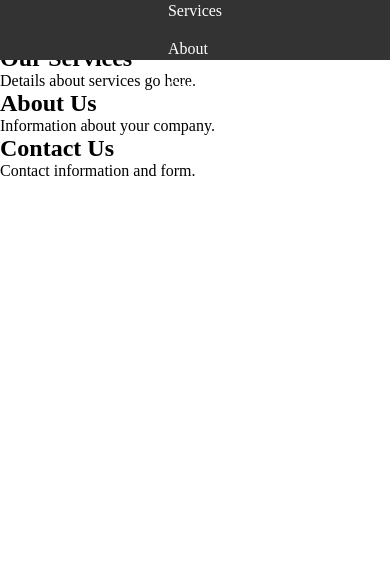
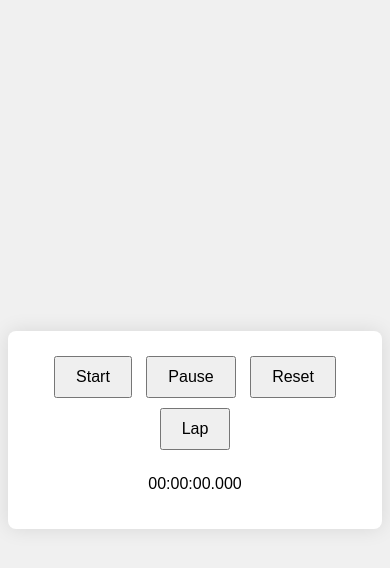
Before and after one commit to Tirth5101/-NextGenInterns_WD_02-.github.in, a plain HTML site: page index.HTML in a window 390 px wide. Drawn offline with Linux system fonts and the light colour scheme.

Commit message:
index.HTML

```diff
--- a/index.HTML
+++ b/index.HTML
@@ -3,108 +3,121 @@
 <head>
     <meta charset="UTF-8">
     <meta name="viewport" content="width=device-width, initial-scale=1.0">
-    <title>Responsive Landing Page</title>
+    <title>Stopwatch</title>
+    <link rel="stylesheet" href="styles.css">
 </head>
 <body>
-    <header>
-        <nav id="navbar">
-            <div class="container">
-                <ul>
-                    <li><a href="#home">Home</a></li>
-                    <li><a href="#services">Services</a></li>
-                    <li><a href="#about">About</a></li>
-                    <li><a href="#contact">Contact</a></li>
-                </ul>
-            </div>
-        </nav>
-    </header>
+    <div class="stopwatch">
+        <div class="controls">
+            <button onclick="startStopwatch()">Start</button>
+            <button onclick="pauseStopwatch()">Pause</button>
+            <button onclick="resetStopwatch()">Reset</button>
+            <button onclick="recordLap()">Lap</button>
+        </div>
+        <div class="display">
+            <p id="stopwatchDisplay">00:00:00.000</p>
+            <ul id="lapTimes"></ul>
+        </div>
+    </div>
 
-    <!-- Main content sections -->
-    <section id="home">
-        <h1>Welcome to Our Website</h1>
-        <p>This is the landing page content.</p>
-    </section>
-
-    <section id="services">
-        <h2>Our Services</h2>
-        <p>Details about services go here.</p>
-    </section>
-
-    <section id="about">
-        <h2>About Us</h2>
-        <p>Information about your company.</p>
-    </section>
-
-    <section id="contact">
-        <h2>Contact Us</h2>
-        <p>Contact information and form.</p>
-    </section>
-</body>
-</html>
+    <script src="script.js"></script>
 <style>
-/* Reset default browser styles */
-* {
-    margin: 0;
-    padding: 0;
-    box-sizing: border-box;
+body {
+  font-family: Arial, sans-serif;
+  display: flex;
+  justify-content: center;
+  align-items: center;
+  height: 100vh;
+  background-color: #f0f0f0;
 }
 
-/* Style the header and navigation */
-header {
-    background-color: #333;
-    color: #fff;
-    position: fixed;
-    width: 100%;
-    top: 0;
-    z-index: 1000;
+.stopwatch {
+  background-color: #fff;
+  padding: 20px;
+  border-radius: 8px;
+  box-shadow: 0 0 20px rgba(0, 0, 0, 0.1);
+  text-align: center;
 }
 
-#navbar {
-    display: flex;
-    justify-content: center;
-    align-items: center;
-    height: 60px;
+.controls button {
+  margin: 5px;
+  padding: 10px 20px;
+  font-size: 16px;
+  cursor: pointer;
 }
 
-#navbar ul {
-    list-style-type: none;
-    display: flex;
+.display {
+  margin-top: 20px;
 }
 
-#navbar ul li {
-    margin: 0 10px;
+#lapTimes {
+  list-style-type: none;
+  padding: 0;
+  text-align: left;
 }
 
-#navbar ul li a {
-    color: #fff;
-    text-decoration: none;
-    padding: 10px 15px;
-    transition: background-color 0.3s ease, color 0.3s ease;
+#lapTimes li {
+  margin: 5px 0;
+}
+let startTime;
+let updatedTime;
+let difference;
+let tInterval;
+let running = false;
+let lapCounter = 1;
+let display = document.getElementById("stopwatchDisplay");
+let lapTimes = document.getElementById("lapTimes");
+
+function startStopwatch() {
+    if (!running) {
+        startTime = new Date().getTime();
+        tInterval = setInterval(updateTime, 1);
+        running = true;
+    }
 }
 
-#navbar ul li a:hover {
-    background-color: #555;
+function pauseStopwatch() {
+    if (running) {
+        clearInterval(tInterval);
+        running = false;
+    }
 }
 
-/* Responsive adjustments */
-@media (max-width: 768px) {
-    #navbar ul {
-        flex-direction: column;
-    }
+function resetStopwatch() {
+    clearInterval(tInterval);
+    running = false;
+    display.innerHTML = "00:00:00.000";
+    lapTimes.innerHTML = "";
+    lapCounter = 1;
+}
 
-    #navbar ul li {
-        margin: 10px 0;
+function recordLap() {
+    if (running) {
+        let lapTime = display.innerHTML;
+        let lapItem = document.createElement("li");
+        lapItem.textContent = `Lap ${lapCounter}: ${lapTime}`;
+        lapTimes.appendChild(lapItem);
+        lapCounter++;
     }
 }
 </style>
 <script>
-// JavaScript for changing navbar background color on scroll
-window.addEventListener('scroll', function() {
-    const navbar = document.getElementById('navbar');
-    if (window.scrollY > 50) {
-        navbar.style.backgroundColor = '#555';
-    } else {
-        navbar.style.backgroundColor = '#333';
-    }
-});
+function updateTime() {
+    updatedTime = new Date().getTime();
+    difference = updatedTime - startTime;
+
+    let hours = Math.floor((difference % (1000 * 60 * 60 * 24)) / (1000 * 60 * 60));
+    let minutes = Math.floor((difference % (1000 * 60 * 60)) / (1000 * 60));
+    let seconds = Math.floor((difference % (1000 * 60)) / 1000);
+    let milliseconds = Math.floor((difference % 1000) / 10);
+
+    hours = (hours < 10) ? "0" + hours : hours;
+    minutes = (minutes < 10) ? "0" + minutes : minutes;
+    seconds = (seconds < 10) ? "0" + seconds : seconds;
+    milliseconds = (milliseconds < 10) ? "0" + milliseconds : milliseconds;
+
+    display.innerHTML = hours + ":" + minutes + ":" + seconds + "." + milliseconds;
+}
 </script>
+</body>
+</html>
```
